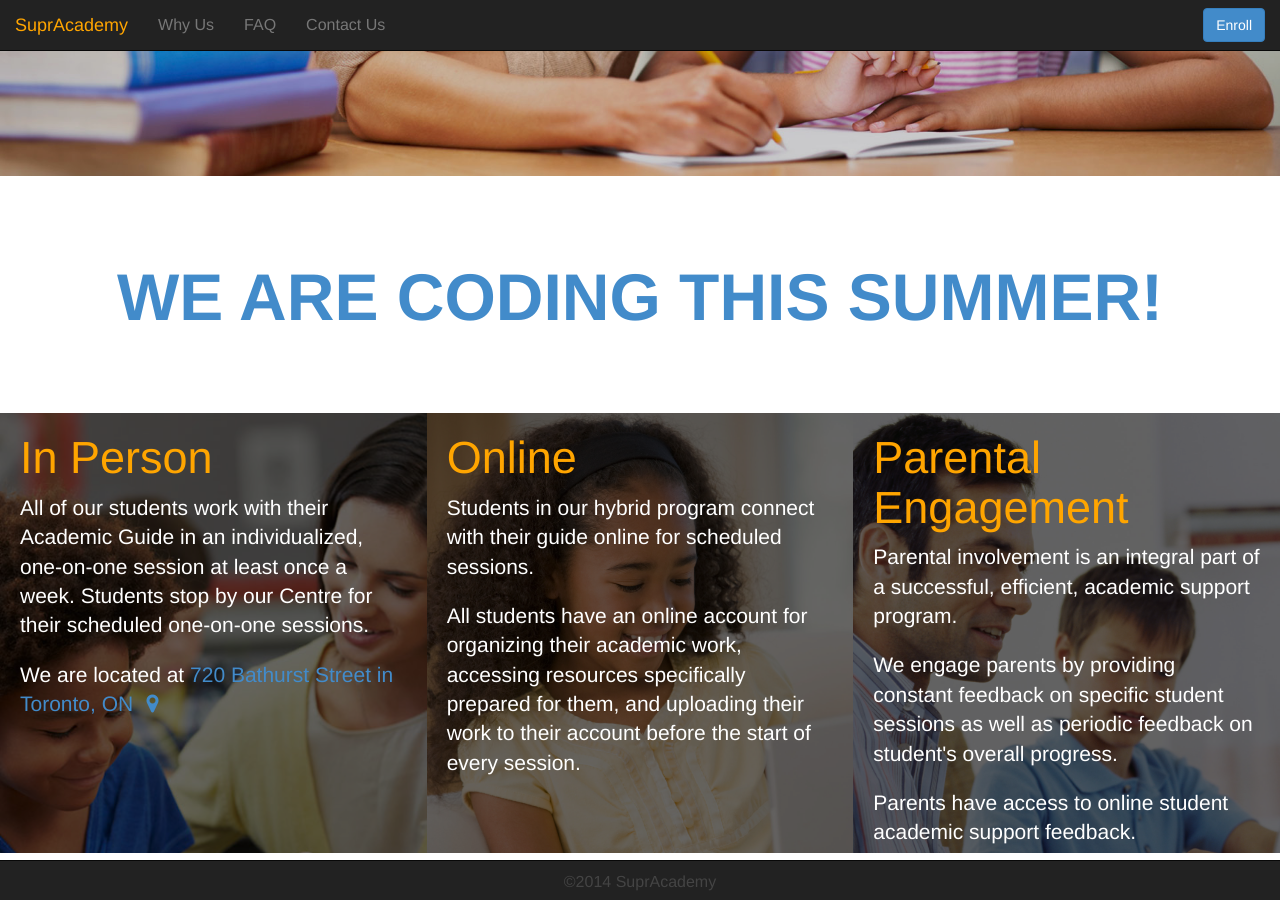
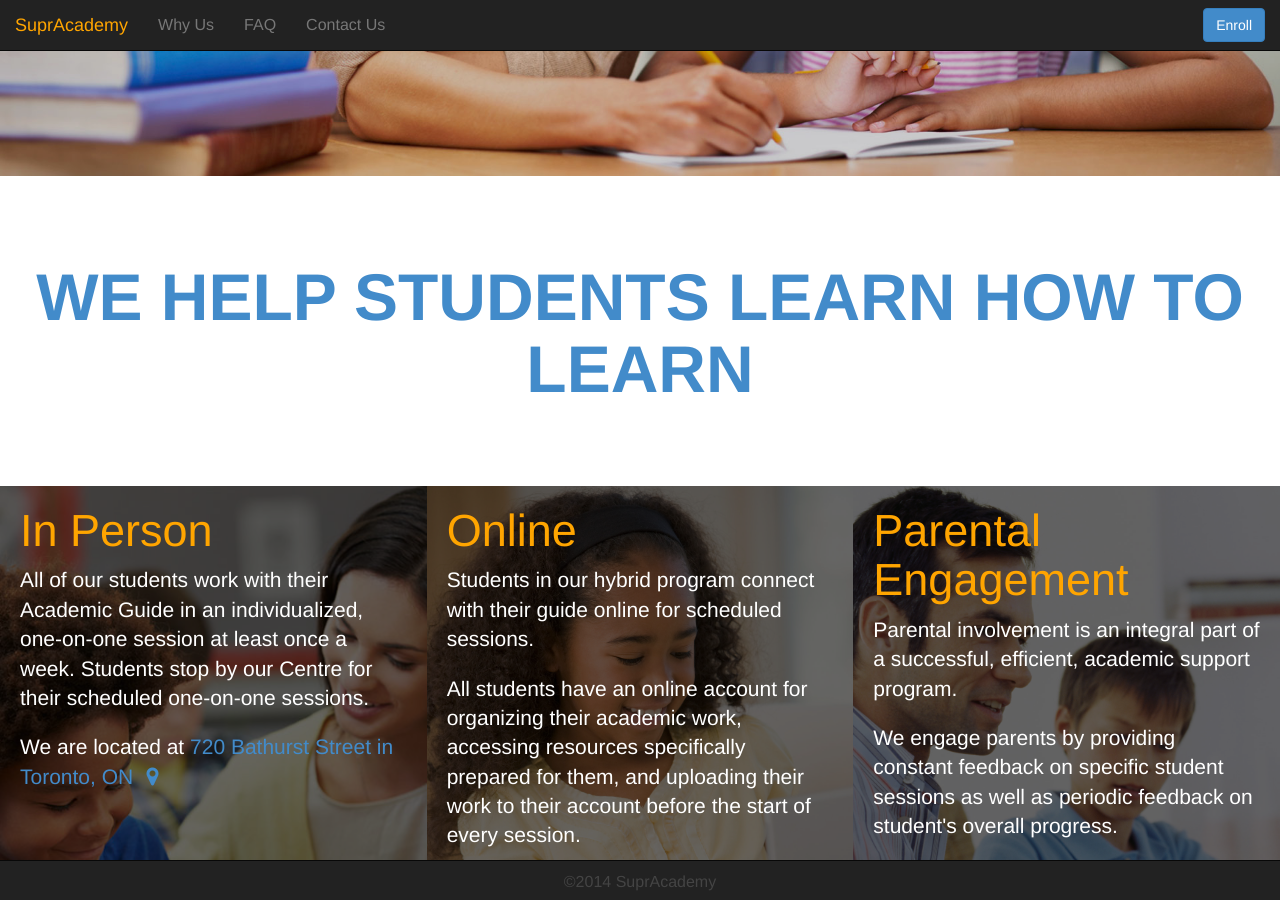
Before and after one commit to ojagostini/supracademy.com, a Jekyll site: the page built from index.html, in a window 1280 px wide and 900 px high, scrolled down 499 px. Built offline with Jekyll 4.4.1, drawn with Linux system fonts in a browser that asks for light colours; nearby versions of some CDN libraries.

Commit message:
changed summer camp note to slogan

```diff
--- a/index.html
+++ b/index.html
@@ -72,7 +72,7 @@ published: true
 <!-- How It Works -->
 <div id="the-how" class="container-fluid strip white-theme">
   <div class="animation" data-animation="fadeIn">
-    <h1 class="large-text"><a href="http://supracademy.com/kidscode" targ="_blank">WE ARE CODING THIS SUMMER!</a></h1>
+    <h1 class="large-text">WE HELP STUDENTS LEARN HOW TO LEARN</h1>
     <div class="row strip">
       <div class="col-md-8 col-md-offset-2">
         <p class="lead"></p>
```
